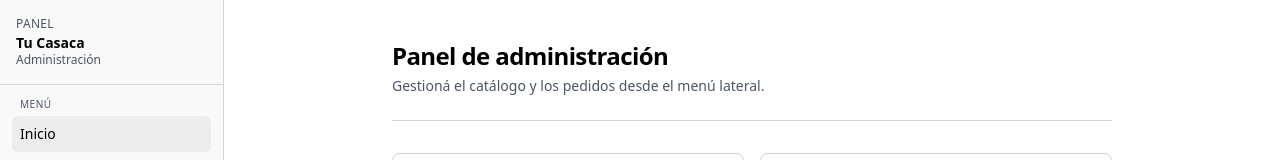
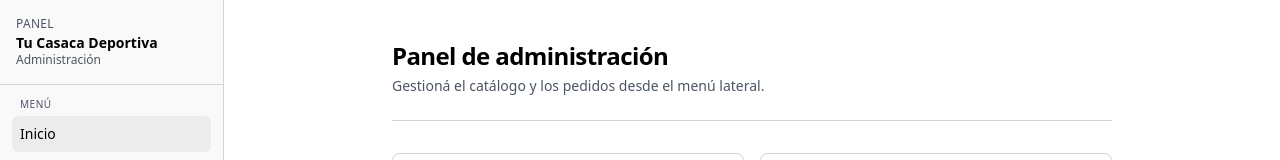
Before and after one commit to devrodri-com/tu-casaca-deportiva-store, a Next.js app: page /admin in a window 1280 px wide. Shown: the top 160 px of the page. Built offline with nearby package versions, Linux system fonts and the light colour scheme.

Commit message:
fix: align admin sidebar brand copy

```diff
--- a/src/app/admin/_components/admin-sidebar.tsx
+++ b/src/app/admin/_components/admin-sidebar.tsx
@@ -31,7 +31,7 @@ export function AdminSidebar() {
           Panel
         </p>
         <p className="mt-0.5 text-sm font-semibold leading-tight text-foreground">
-          Tu Casaca
+          Tu Casaca Deportiva
         </p>
         <p className="text-xs text-muted-foreground">Administración</p>
       </div>
```
